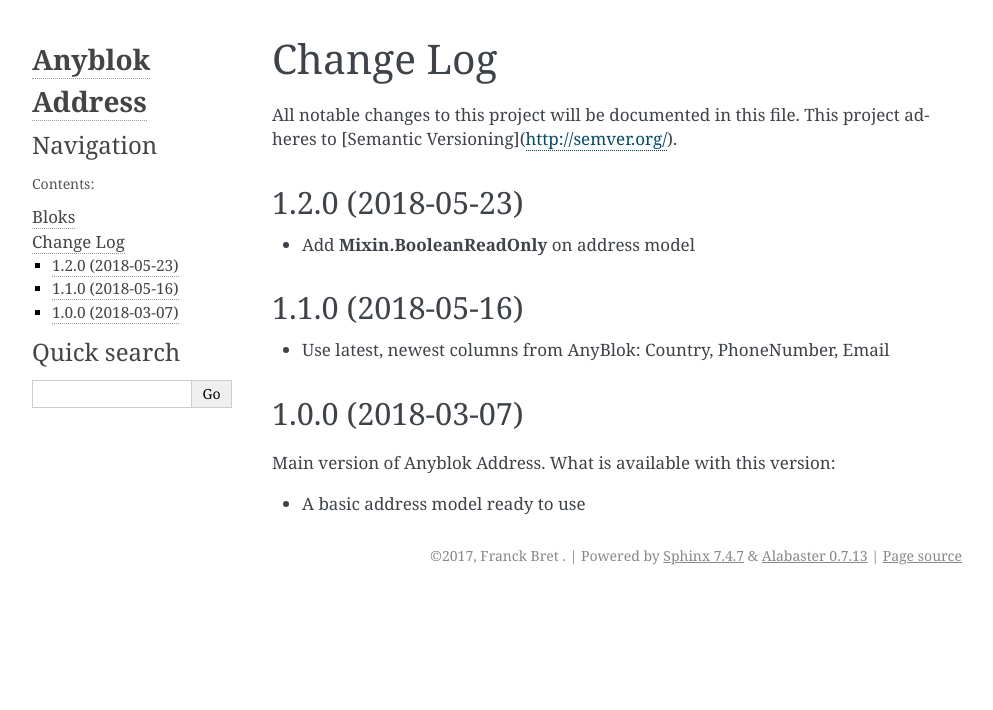
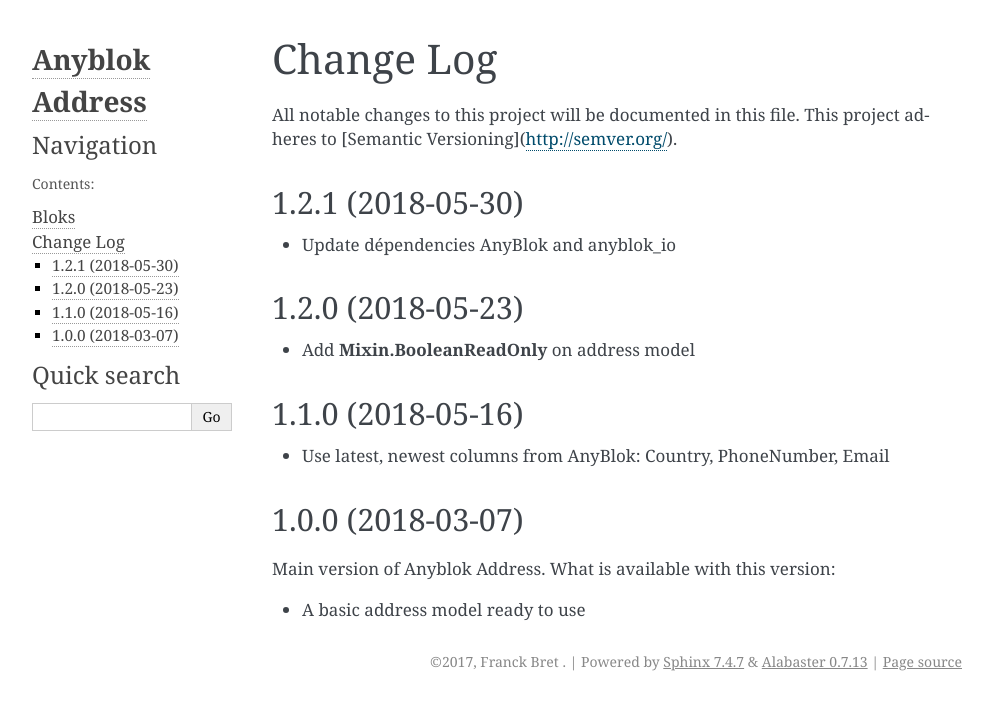
Before and after one commit to AnyBlok/anyblok_address, a Sphinx documentation site: the page built from doc/source/CHANGES.rst, in a window 1280 px wide. Shown: the top 710 px of the page, without its empty margins (148-1141 px from the left). Built offline with Sphinx 7.4.7, drawn with Linux system fonts in a browser that asks for light colours.

Commit message:
Release 1.2.1

```diff
--- a/CHANGELOG.rst
+++ b/CHANGELOG.rst
@@ -4,6 +4,11 @@
 
 All notable changes to this project will be documented in this file.
 This project adheres to [Semantic Versioning](http://semver.org/).
+
+1.2.1 (2018-05-30)
+------------------
+
+* Update dépendencies AnyBlok and anyblok_io
 
 1.2.0 (2018-05-23)
 ------------------
--- a/doc/source/conf.py
+++ b/doc/source/conf.py
@@ -64,9 +64,9 @@
 # built documents.
 #
 # The short X.Y version.
-version = '1.2.0'
+version = '1.2.1'
 # The full version, including alpha/beta/rc tags.
-release = '1.2.0'
+release = '1.2.1'
 
 # The language for content autogenerated by Sphinx. Refer to documentation
 # for a list of supported languages.
```
Also changed, not shown: 2 other files.
